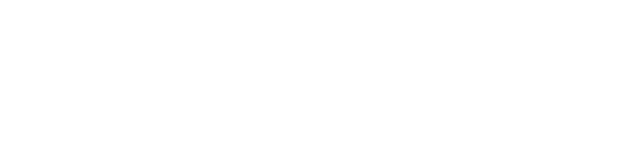
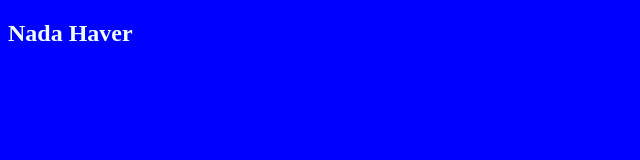
Before and after one commit to leo-follador/1-C-projetoDeVida, a plain HTML site: page index.html in a window 1280 px wide. Shown: the whole page, without its empty margins (0-640 px from the left). Drawn offline with Linux system fonts and the light colour scheme.

Commit message:
cor de fundo e texto

```diff
--- a/index.html
+++ b/index.html
@@ -5,7 +5,7 @@
     <meta name="viewport" content="width=device-width, initial-scale=1.0">
     <title>Document</title>
 </head>
-<body>
-
+<body style="background-color: blue;">
+    <H2 style="color: azure;">Nada Haver</H2>
 </body>
 </html>
```
